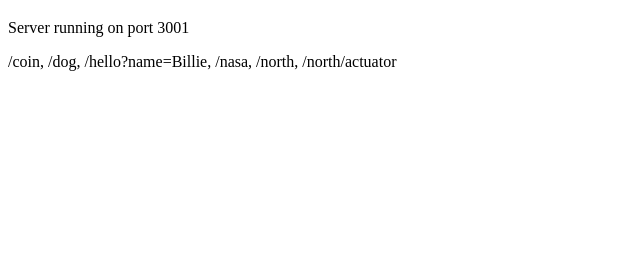
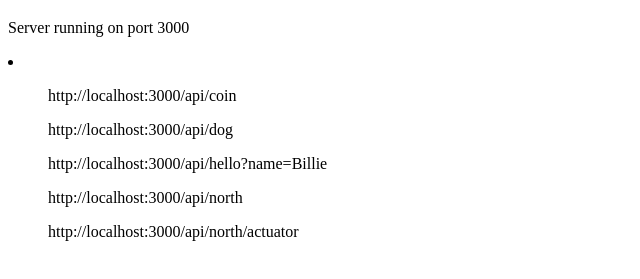
Before and after one commit to llin0001itjobs/node-api, a website: page index.html in a window 1280 px wide. Shown: the part 61-340 px from the top of the page, without its empty margins (0-640 px from the left). Drawn offline with Linux system fonts and the light colour scheme.

Commit message:
Add files via upload

```diff
--- a/index.html
+++ b/index.html
@@ -5,7 +5,13 @@
   </head>
   <body>
     <h1>Node API App</h1>
-    <p>Server running on port 3001</p>
-	<p>/coin, /dog, /hello?name=Billie, /nasa, /north, /north/actuator</p>
+	<p>Server running on port 3000</p>
+    <li>
+		<ul>http://localhost:3000/api/coin</ul>
+		<ul>http://localhost:3000/api/dog</ul>
+		<ul>http://localhost:3000/api/hello?name=Billie</ul>
+		<ul>http://localhost:3000/api/north</ul>
+		<ul>http://localhost:3000/api/north/actuator</ul>
+    </li>
   </body>
 </html>
```
